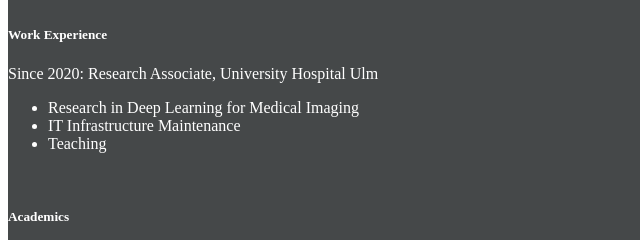
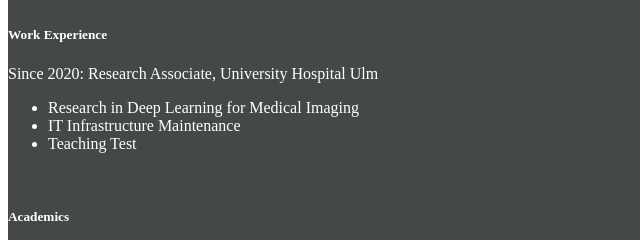
Before and after one commit to Wolfda95/Energy_Challenge, a plain HTML site: page index.html in a window 1280 px wide. Shown: the part 800-1040 px from the top of the page, 0-640 px from the left. Drawn offline with nearby package versions, Linux system fonts and the light colour scheme.

Commit message:
Test Bullet points 6

```diff
--- a/index.html
+++ b/index.html
@@ -186,7 +186,7 @@ and the
 <ul>
 <li>Research in Deep Learning for Medical Imaging</li>
 <li>IT Infrastructure Maintenance</li>
-<li>Teaching</li>
+<li>Teaching Test</li>
 </ul>
 <p> </p>
 <h5 id="academics">Academics</h5>
```
